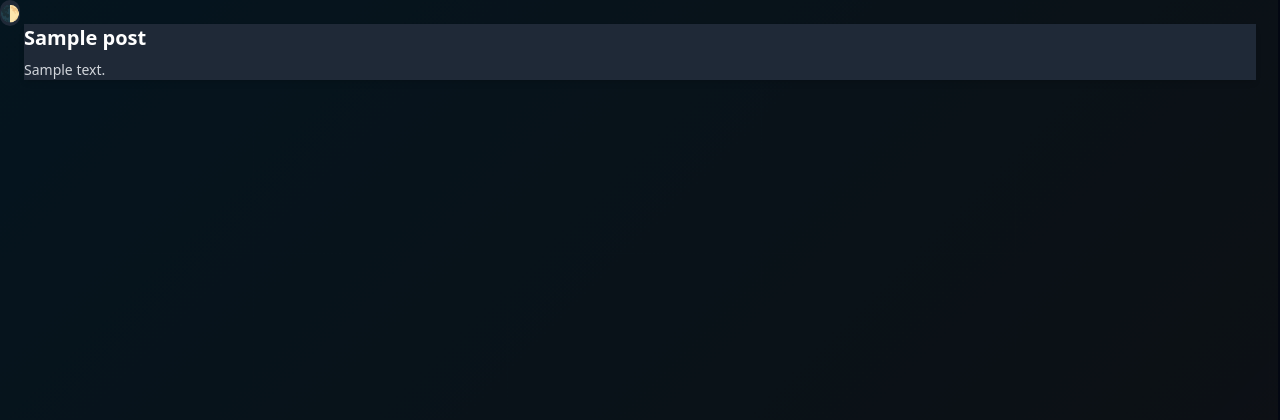
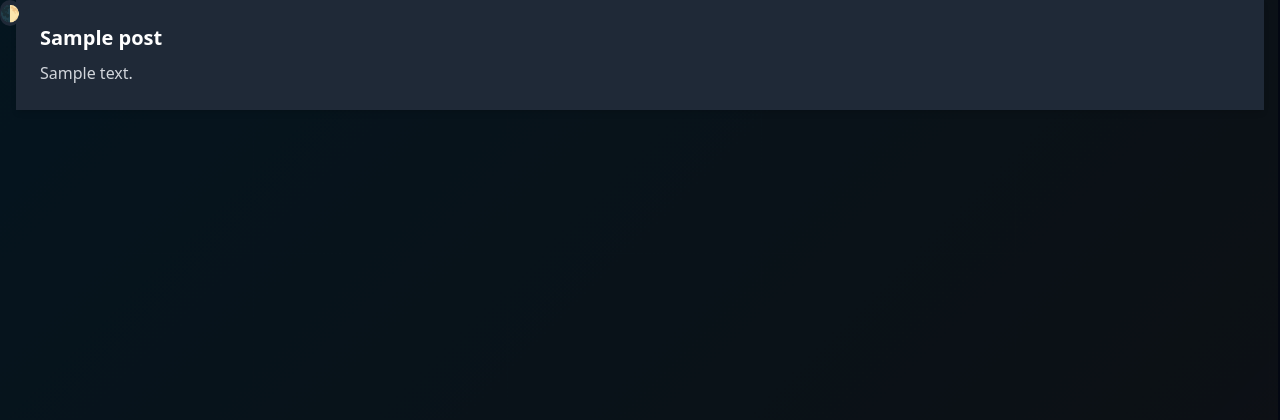
Before and after one commit to onurcangnc/medium_feed_site, a Python web app: template templates/index.html.j2 in a window 1280 px wide. Shown: the top 420 px of the page. Run offline with Jinja, Linux system fonts and the light colour scheme; the template is opened without the code that fills it: most values are stand-ins (such as "Sample title", 1, 10 or a date in 2020).

Commit message:
ads added last4

```diff
--- a/templates/index.html.j2
+++ b/templates/index.html.j2
@@ -5,40 +5,40 @@
   <meta name="viewport" content="width=device-width, initial-scale=1.0" />
   <meta name="google-adsense-account" content="ca-pub-5907670584730847">
 
-  <!-- ✅ AdSense (tek seferlik page-level) -->
+  <!-- ✅ AdSense Script (No page-level ads!) -->
   <script async src="https://pagead2.googlesyndication.com/pagead/js/adsbygoogle.js?client=ca-pub-5907670584730847"
     crossorigin="anonymous"></script>
 
-  <title>Onurcan Genç | Medium Articles</title>
+  <title>{{ site_title }}</title>
 
   <!-- ✅ SEO Meta -->
-  <meta name="description" content="Explore cybersecurity-focused articles by Onurcan Genç. CTFs, real-world pentest experiences, and tools.">
-  <meta name="keywords" content="Onurcan Genç, Cybersecurity, Pentesting, CTF, InfoSec, Web Security, Medium Articles">
+  <meta name="description" content="Explore cybersecurity-focused articles by Onurcan Genç. CTFs, pentest writeups, tools.">
+  <meta name="keywords" content="Onurcan Genç, Cybersecurity, Pentesting, CTF, InfoSec, Medium Articles">
   <meta name="author" content="Onurcan Genç">
   <link rel="canonical" href="https://onurcangenc.com.tr/" />
   <meta name="robots" content="index, follow" />
 
   <!-- ✅ Open Graph -->
-  <meta property="og:title" content="Onurcan Genç | Medium Articles">
-  <meta property="og:description" content="Explore professional Medium articles by Onurcan Genç on cybersecurity.">
+  <meta property="og:title" content="{{ site_title }}">
+  <meta property="og:description" content="Cybersecurity articles by Onurcan Genç.">
   <meta property="og:type" content="website">
   <meta property="og:url" content="https://onurcangenc.com.tr/">
   <meta property="og:image" content="https://onurcangenc.com.tr/static/alvin.jpg">
 
   <!-- ✅ Twitter Card -->
   <meta name="twitter:card" content="summary_large_image">
-  <meta name="twitter:title" content="Onurcan Genç | Medium Articles">
-  <meta name="twitter:description" content="Cybersecurity articles, CTF writeups, and real-world penetration testing findings by Onurcan Genç.">
+  <meta name="twitter:title" content="{{ site_title }}">
+  <meta name="twitter:description" content="Cybersecurity & CTF articles by Onurcan Genç.">
   <meta name="twitter:image" content="https://onurcangenc.com.tr/static/alvin.jpg">
 
-  <!-- ✅ Favicon & Styles -->
+  <!-- ✅ Styles -->
   <link rel="icon" type="image/png" href="/static/profile.jpg">
   <link href="/static/output.css" rel="stylesheet" />
 
   <!-- ✅ ScrollReveal -->
   <script src="https://unpkg.com/scrollreveal"></script>
 
-  <!-- ✅ Google Analytics -->
+  <!-- ✅ Analytics -->
   <script async src="https://www.googletagmanager.com/gtag/js?id=G-XXXXXXXXXX"></script>
   <script>
     window.dataLayer = window.dataLayer || [];
@@ -47,7 +47,6 @@
     gtag('config', 'G-XXXXXXXXXX');
   </script>
 
-  <!-- ✅ Arka Plan Efekti -->
   <style>
     body::before {
       content: "";
@@ -69,43 +68,68 @@
 </head>
 
 <body class="bg-gray-950 text-white font-sans leading-relaxed">
-
-  <!-- ✅ Toggle Theme Button -->
+  <!-- ✅ Toggle Theme -->
   <button id="toggle-theme" class="fixed top-4 right-4 bg-gray-800 text-white p-2 rounded-full shadow-lg z-50">
     🌓
   </button>
 
-  <!-- ✅ Gönderiler -->
-  <div class="grid grid-cols-1 md:grid-cols-2 gap-6 p-6">
+  <!-- ✅ Main Content -->
+  <main class="max-w-4xl mx-auto px-4 py-10">
     {% for post in posts %}
-      <div class="bg-gray-800 p-4 rounded-lg shadow-md hover:shadow-xl transition-all">
-        <h2 class="text-xl font-bold mb-2">{{ post.title }}</h2>
-        <p class="text-gray-300 text-sm">{{ post.summary }}</p>
-      </div>
+      <article class="mb-8 p-6 bg-gray-800 rounded-lg shadow-md" data-sr>
+        <h2 class="text-xl font-bold text-white mb-2">
+          <a href="{{ post.link }}" target="_blank" rel="noopener noreferrer">
+            {{ post.title }}
+          </a>
+        </h2>
+        <p class="text-gray-300">{{ post.summary }}</p>
+      </article>
     {% endfor %}
-  </div>
 
-  <!-- ✅ Theme Toggle Script -->
+    <!-- ✅ Ad Block -->
+    <div class="my-8">
+      <ins class="adsbygoogle"
+           style="display:block"
+           data-ad-client="ca-pub-5907670584730847"
+           data-ad-slot="1234567890"
+           data-ad-format="auto"
+           data-full-width-responsive="true"></ins>
+      <script>
+        (adsbygoogle = window.adsbygoogle || []).push({});
+      </script>
+    </div>
+  </main>
+
+  <!-- ✅ ScrollReveal Init -->
+  <script>
+    ScrollReveal().reveal('[data-sr]', {
+      origin: 'bottom',
+      distance: '20px',
+      duration: 1000,
+      delay: 100,
+      easing: 'ease-in-out',
+    });
+  </script>
+
+  <!-- ✅ Theme Toggle Logic -->
   <script>
     document.addEventListener("DOMContentLoaded", function () {
+      const html = document.documentElement;
       const userTheme = localStorage.getItem("theme");
       const systemDark = window.matchMedia("(prefers-color-scheme: dark)").matches;
 
       if (userTheme === "dark" || (!userTheme && systemDark)) {
-        document.documentElement.classList.add("dark");
+        html.classList.add("dark");
       } else {
-        document.documentElement.classList.remove("dark");
+        html.classList.remove("dark");
       }
 
       const toggleBtn = document.getElementById("toggle-theme");
-      if (toggleBtn) {
-        toggleBtn.addEventListener("click", () => {
-          const html = document.documentElement;
-          const isDark = html.classList.contains("dark");
-          html.classList.toggle("dark");
-          localStorage.setItem("theme", isDark ? "light" : "dark");
-        });
-      }
+      toggleBtn?.addEventListener("click", () => {
+        const isDark = html.classList.contains("dark");
+        html.classList.toggle("dark");
+        localStorage.setItem("theme", isDark ? "light" : "dark");
+      });
     });
   </script>
 </body>
```
